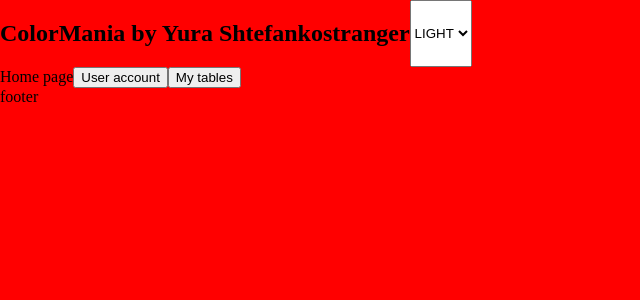
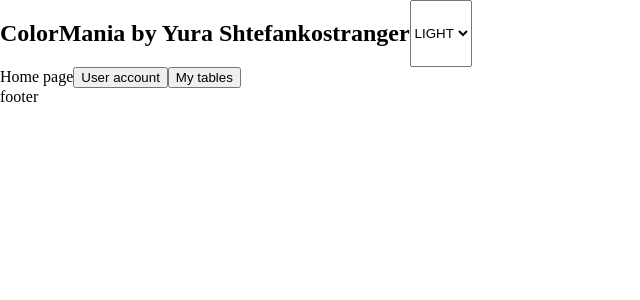
Before and after one commit to Viper-JSX/Colormania-React, a React (Create React App) app: page / in a window 1280 px wide. Shown: the top 300 px of the page, without its empty margins (0-640 px from the left). Built offline with nearby package versions, Linux system fonts and the light colour scheme.

Commit message:
Added a bit of css

```diff
--- a/src/App.tsx
+++ b/src/App.tsx
@@ -21,21 +21,19 @@ function App() {
     const user = useSelector((state: any) => state.user.user);
     const tablesToRender = useSelector((state: any) => filterTables({ tables: state.user.user.tables, filterOptions: state.tablesFilter }));
     const message = useSelector((state:any) => state.message);
+    const themeName = useSelector((state:any) => state.theme.themeName);
     const navigate = useNavigate();
+
     //console.log(message);
     //dispatch(setMessage({ messageText: "Nothing happened" }))
     useSelector((state:any) => console.log(state.theme));
 
     useEffect(() => {
+        console.log(themeName);
         if(!getGuestUserFromLocaleStorage() && !user.authorized){
             addItemToLocaleStorage("guest_user", user);
         }
     }, [])
-
-
-    if(true){
-        //import ('./App.css');
-    }
 
     function handleTablesSortCriteriaChnage(event: React.ChangeEvent<HTMLSelectElement>){
         if(event.target.value === "name" || event.target.value === "date"){
--- a/src/css/App.css
+++ b/src/css/App.css
@@ -1,20 +1,16 @@
 *{
     box-sizing: border-box;
+    transition: 0.3s;
 }
 
 body{
     margin: 0;
     padding: 0;
-    background: red
 }
 
 header{
     display: flex;
 }
-
-
-
-
 
 
 
--- a/src/css/dark.css
+++ b/src/css/dark.css
@@ -0,0 +1,8 @@
+:root{
+    --lightBackgroundColor: #EEEEEE;
+    --darkBackgroundColor: #111111;
+}
+
+body{
+    background-color: var(--darkBackgroundColor);
+}
--- a/src/css/light.css
+++ b/src/css/light.css
@@ -0,0 +1,8 @@
+:root{
+    --lightBackgroundColor: #EEEEEE;
+    --darkBackgroundColor: #111111;
+}
+
+body{
+    background-color: var(--lightBackgroundColor);
+}
```
